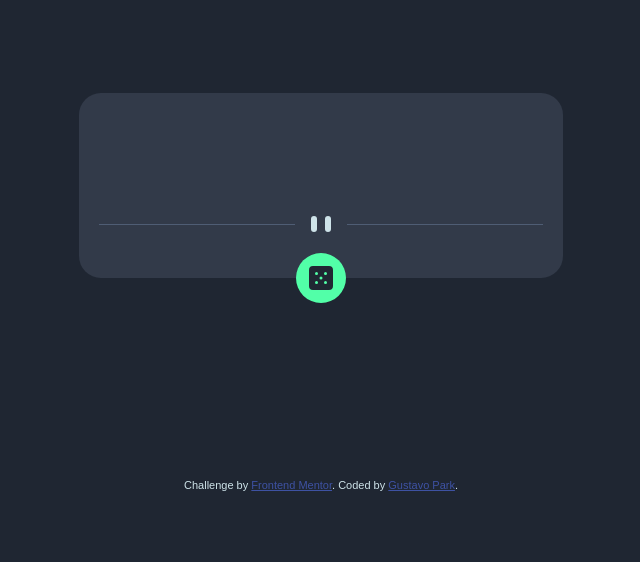
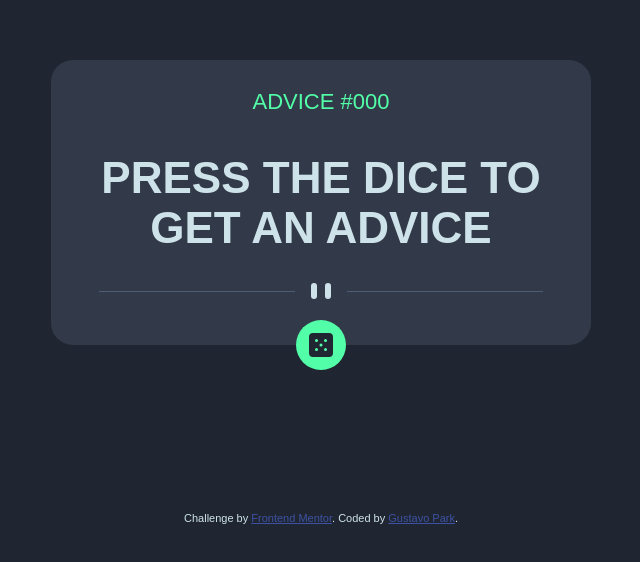
Before and after one commit to StzaryC/Advice-generator-app, a plain HTML site: page index.html in a window 1280 px wide. Shown: the part 108-670 px from the top of the page, without its empty margins (319-959 px from the left). Drawn offline with Linux system fonts and the light colour scheme.

Commit message:
Update index.html

```diff
--- a/index.html
+++ b/index.html
@@ -17,10 +17,10 @@
 <body>
   <div class="card">
     <div>
-      <p id="advice"><p>
+      <p id="advice">ADVICE #000<p>
     </div>
     <div>
-      <h1 id="random_text"></h1>
+      <h1 id="random_text">PRESS THE DICE TO GET AN ADVICE</h1>
     </div>
     <div>
       <img id="pattern" src="images/pattern-divider-desktop.svg" alt="divider_pattern">
```
